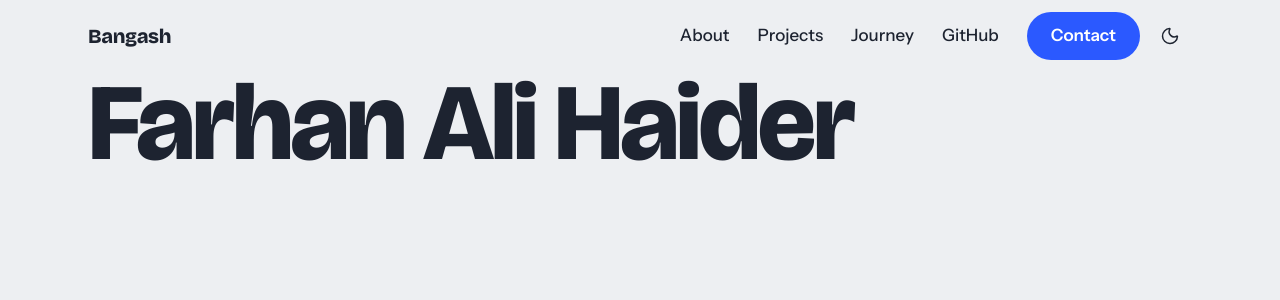
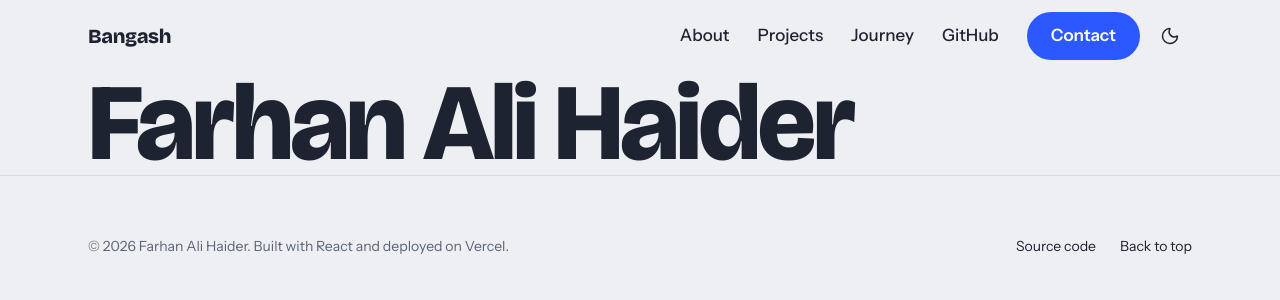
Before and after one commit to bangash40/portfolio, a React (Vite) app: page / in a window 1280 px wide. Shown: the top 300 px of the page. Built offline with nearby package versions, Linux system fonts and the light colour scheme.

Commit message:
feat: add footer

```diff
--- a/src/App.tsx
+++ b/src/App.tsx
@@ -1,4 +1,5 @@
 import { Container } from './components/layout/Container';
+import { Footer } from './components/layout/Footer';
 import { Navbar } from './components/layout/Navbar';
 import { SkipLink } from './components/layout/SkipLink';
 import { content } from './data/content';
@@ -20,6 +21,7 @@ function App() {
         <section id="github" />
         <section id="contact" />
       </main>
+      <Footer />
     </>
   );
 }
--- /dev/null
+++ b/src/components/layout/Footer.tsx
@@ -0,0 +1,35 @@
+import { content } from '../../data/content';
+import { Container } from './Container';
+
+const sourceCodeUrl =
+  content.projects.find((project) => project.slug === 'portfolio')?.links.github ??
+  content.links.github;
+
+const linkClass =
+  'inline-flex min-h-11 items-center text-graphite underline-offset-4 transition-colors duration-150 hover:text-signal hover:underline motion-reduce:transition-none';
+
+export function Footer() {
+  const year = new Date().getFullYear();
+
+  return (
+    <footer className="border-t border-line">
+      <Container className="flex flex-col gap-4 py-12 text-small text-slate md:flex-row md:items-center md:justify-between">
+        <p>
+          © {year} {content.person.fullName}. Built with React and deployed on Vercel.
+        </p>
+        <ul className="flex gap-6">
+          <li>
+            <a href={sourceCodeUrl} className={linkClass}>
+              Source code
+            </a>
+          </li>
+          <li>
+            <a href="#top" className={linkClass}>
+              Back to top
+            </a>
+          </li>
+        </ul>
+      </Container>
+    </footer>
+  );
+}
```
Also changed, not shown: 1 other file (tests, documents, lock files or other folders).
